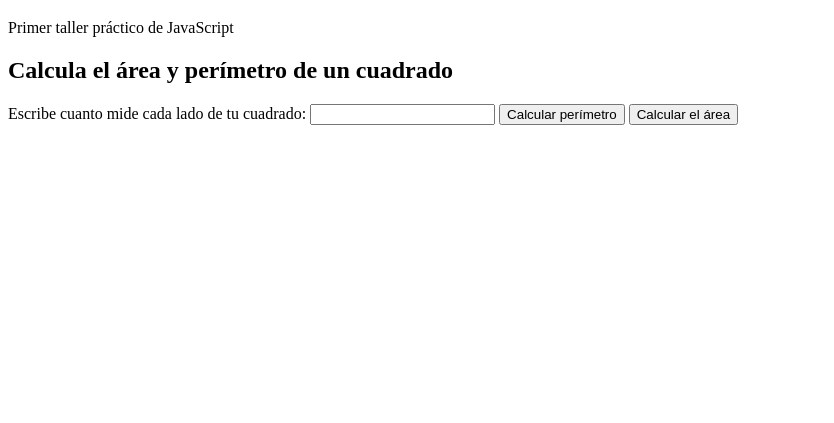
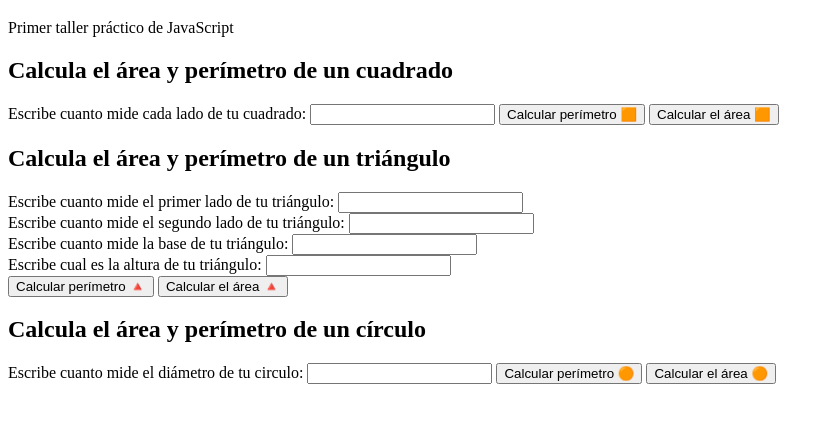
Before and after one commit to jhaqual/curso-practico-javascript_2021, a plain HTML site: page figuras.html in a window 1280 px wide. Shown: the part 61-484 px from the top of the page, without its empty margins (0-834 px from the left). Drawn offline with Linux system fonts and the light colour scheme.

Commit message:
Interactuando con JavaScript desde HTML

```diff
--- a/figuras.html
+++ b/figuras.html
@@ -22,10 +22,58 @@
             </label>
             <input id="InputCuadrado" type="number">
             <button type="button" onclick="calcularPerimetroCuadrado()">
-                Calcular perímetro
+                Calcular perímetro 🟧
             </button>
             <button type="button" onclick="calcularAreaCuadrado()">
-                Calcular el área
+                Calcular el área 🟧
+            </button>
+        </form>
+    </section>
+    <!-- Triángulo -->
+    <section>
+        <h2>Calcula el área y perímetro de un triángulo</h2>
+        <form action="">
+            <label for="Inputlado1">
+                Escribe cuanto mide el primer lado de tu triángulo:
+            </label>
+            <input id="Inputlado1" type="number">
+            <br>
+            <label for="Inputlado2">
+                Escribe cuanto mide el segundo lado de tu triángulo:
+            </label>
+            <input id="Inputlado2" type="number">
+            <br>
+            <label for="Inputbase">
+                Escribe cuanto mide la base de tu triángulo:
+            </label>
+            <input id="Inputbase" type="number">
+            <br>
+            <label for="InputAltura">
+                Escribe cual es la altura de tu triángulo:
+            </label>
+            <input id="InputAltura" type="number">
+            <br>
+            <button type="button" onclick="calcularPerimetroTriangulo()">
+                Calcular perímetro 🔺
+            </button>
+            <button type="button" onclick="calcularAreaTriangulo()">
+                Calcular el área 🔺
+            </button>
+        </form>
+    </section>
+    <!-- Círculo -->
+    <section>
+        <h2>Calcula el área y perímetro de un círculo </h2>
+        <form action="">
+            <label for="Inputdiametro">
+                Escribe cuanto mide el diámetro de tu circulo:
+            </label>
+            <input id="Inputdiametro" type="number">
+            <button type="button" onclick="calcularPerimetroCirculo()">
+                Calcular perímetro 🟠
+            </button>
+            <button type="button" onclick="calcularAreaCirculo()">
+                Calcular el área 🟠
             </button>
         </form>
     </section>
--- a/figuras.js
+++ b/figuras.js
@@ -52,6 +52,8 @@ function areaCirculo(radio) {
 console.groupEnd();
 
 // Aquí interactuamos con el HTML
+
+// function cuadrado
 function calcularPerimetroCuadrado() {
     const input = document.getElementById("InputCuadrado");
     const value = input.value;
@@ -67,3 +69,43 @@ function calcularAreaCuadrado() {
     const area = areaCuadrado(value)
     alert(area);
 }
+
+// function triángulo
+function calcularPerimetroTriangulo(){
+    const input1 = document.getElementById("Inputlado1");
+    const value1 = input1.value;
+    const input2 = document.getElementById("Inputlado2");
+    const value2 = input2.value;
+    const input3 = document.getElementById("Inputbase");
+    const value3 = input3.value;
+
+    const perimetro = perimetroTriangulo(value1,value2,value3);
+    alert (perimetro);
+}
+
+function calcularAreaTriangulo(){
+    const input1 = document.getElementById("Inputbase");
+    const value1 = input1.value;
+    const input2 = document.getElementById("InputAltura");
+    const value2 = input2.value;
+
+    const area = areaTriangulo(value1, value2);
+    alert (area);
+}
+
+// function circulo
+function calcularPerimetroCirculo() {
+    const input = document.getElementById("Inputdiametro");
+    const value = input.value;
+
+    const perimetro = perimetroCirculo(value);
+    alert (perimetro);
+}
+
+function calcularAreaCirculo() {
+    const input = document.getElementById("Inputdiametro");
+    const value = input.value;
+
+    const area = areaCirculo(value);
+    alert (area);
+}
```
